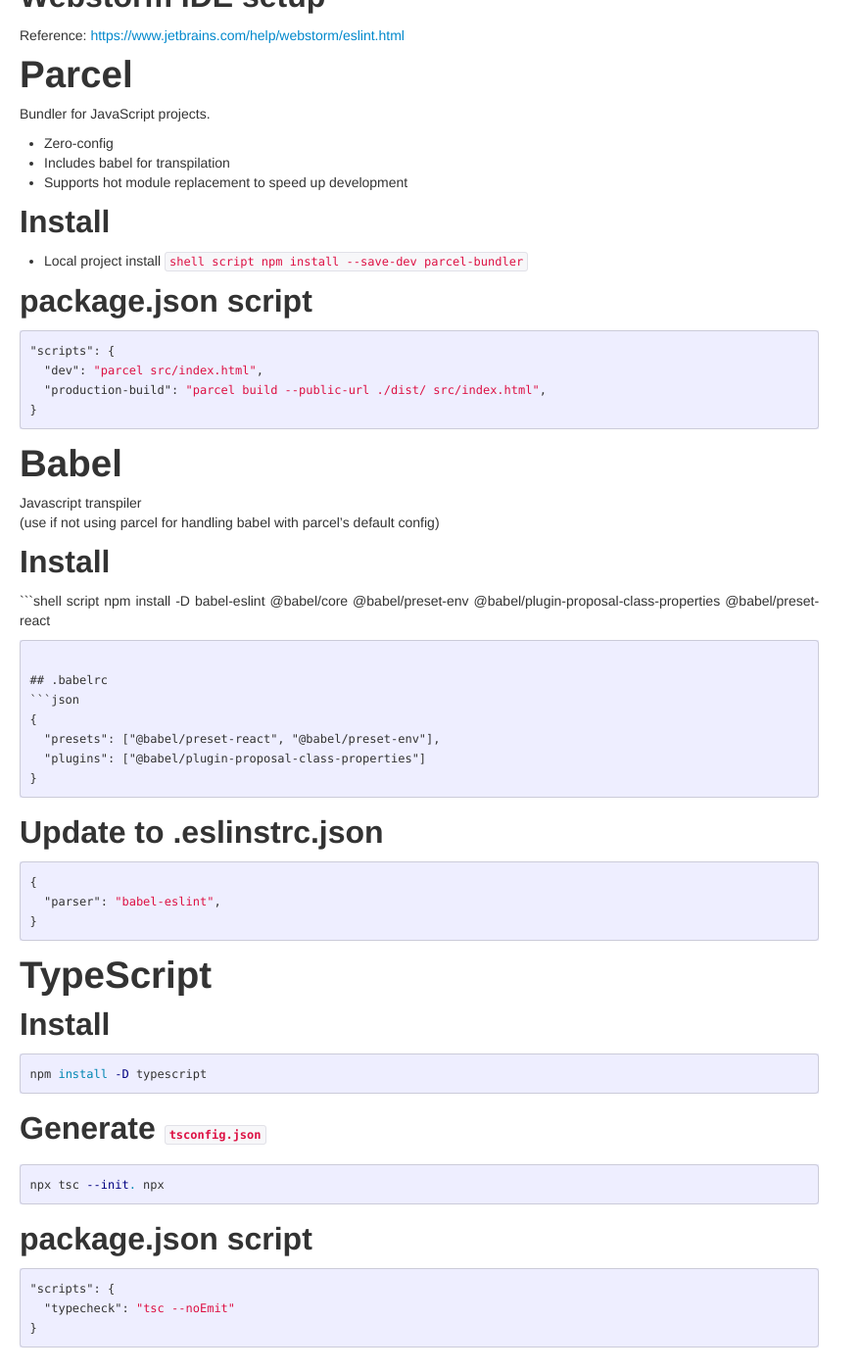
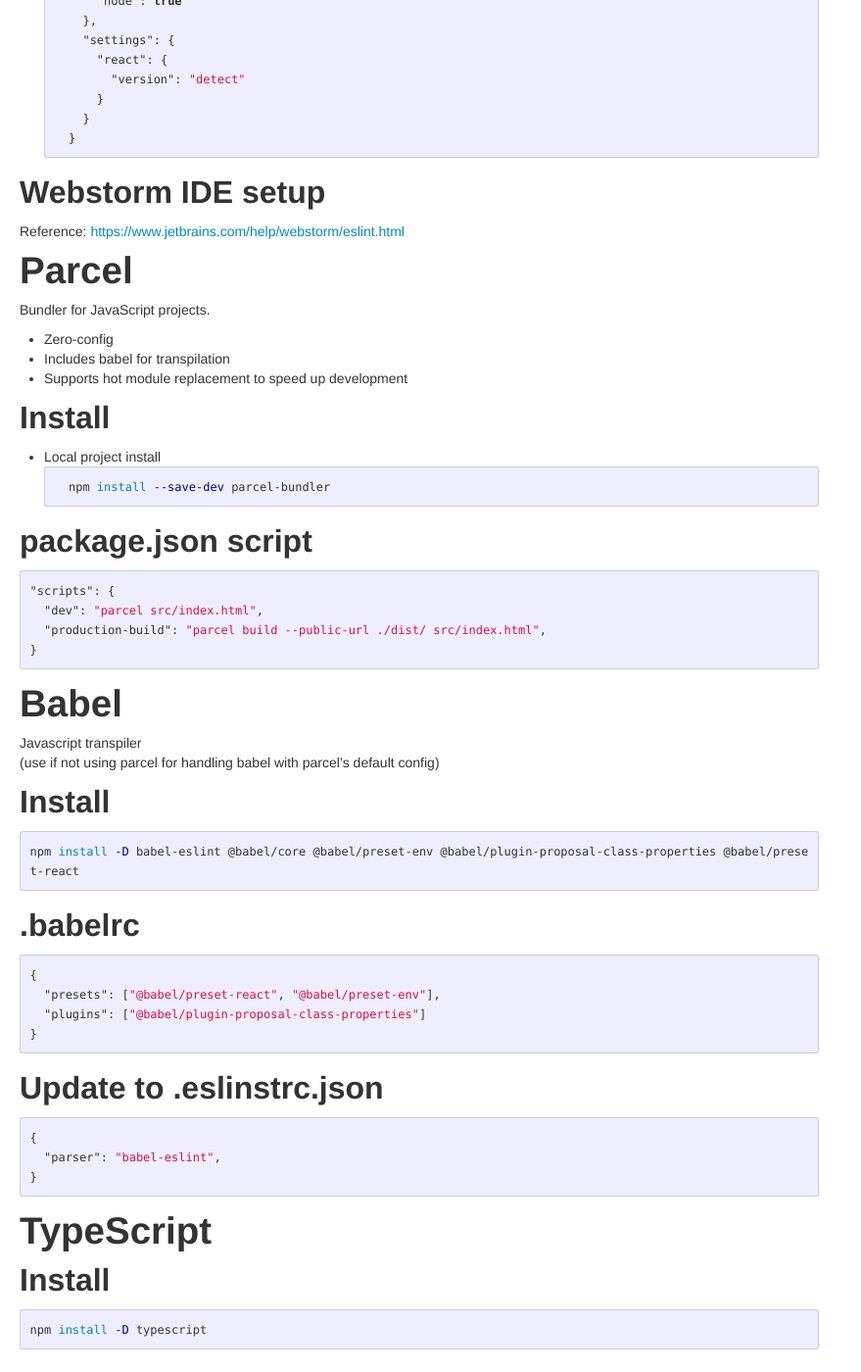
Before and after one commit to anuragkapur/anuragkapur.github.io, a Jekyll site: the page built from blog/programming/javascript/_posts/2019-12-28-javascript-project-config.md, in a window 1280 px wide and 1400 px high, scrolled down 2775 px. Shown: the whole window at 98% size, without its empty margins (0-879 px from the left). Built offline with Jekyll 4.4.1, drawn with Linux system fonts in a browser that asks for light colours; comment, search, counter and statistics services are not loaded; some of the changed text lies outside the part shown.

Commit message:
Fix markdown formatting issues

````diff
--- a/blog/programming/javascript/_posts/2019-12-28-javascript-project-config.md
+++ b/blog/programming/javascript/_posts/2019-12-28-javascript-project-config.md
@@ -38,11 +38,11 @@
 
 ## Install
 * Global install on dev machine
-    ```shell script
+    ```shell
     npm install --global prettier
     ```
 * Local project install
-    ```shell script
+    ```shell
     npm install --save-dev prettier
     ```
 
@@ -69,7 +69,7 @@
 
 ## Install
 * Local project install
-    ```shell script
+    ```shell
     npm install --save-dev eslint eslint-config-prettier
     ```
 
@@ -103,7 +103,7 @@
 
 ## ESLint + React
 * Getting ESLint to recognise React
-    ```shell script
+    ```shell
     npm install -D babel-eslint eslint-plugin-import eslint-plugin-jsx-a11y eslint-plugin-react eslint-plugin-react-hooks
     ```
 * Updated .eslintrc.json
@@ -155,7 +155,7 @@
 
 ## Install
 * Local project install
-    ```shell script
+    ```shell
     npm install --save-dev parcel-bundler
     ```
 
@@ -172,7 +172,7 @@
 (use if not using parcel for handling babel with parcel's default config)
 
 ## Install
-```shell script
+```shell
 npm install -D babel-eslint @babel/core @babel/preset-env @babel/plugin-proposal-class-properties @babel/preset-react
 ```
 
````
